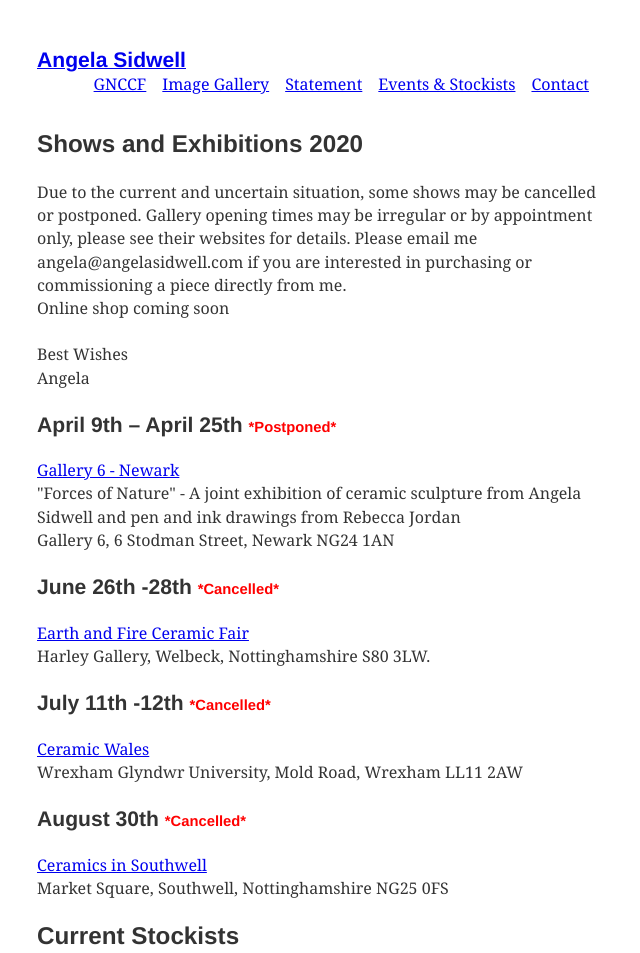
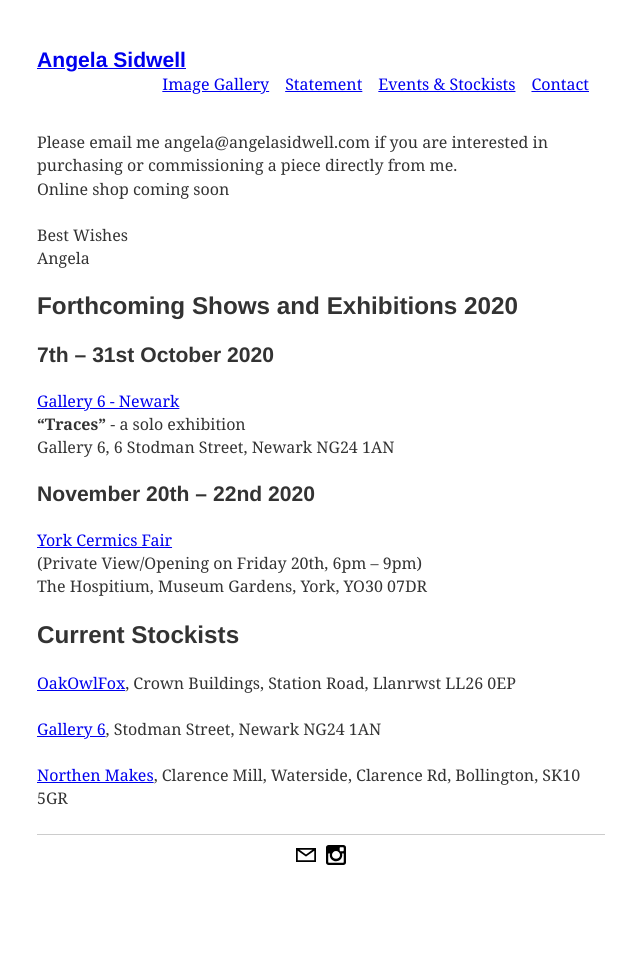
Before and after one commit to chrisfield/angela-sidwell, a Gatsby site: page /events in a window 1280 px wide. Shown: the top 953 px of the page, without its empty margins (319-959 px from the left). After the commit the page ends 924 px from the top, so only its background shows below. Built offline with nearby package versions, Linux system fonts and the light colour scheme; Gatsby itself is replaced by a stand-in of ours.

Commit message:
Update events. Add Northen Makes stockist

```diff
--- a/src/components/layout.js
+++ b/src/components/layout.js
@@ -15,7 +15,6 @@ export default ({ children }) => (
         <h3 style={{ display: `inline` }}>Angela Sidwell</h3>
       </Link>
       <ul style={{ listStyle: `none`, float: `right` }}>
-        <ListLink to="/gnccf">GNCCF</ListLink>
         <ListLink to="/gallery">Image Gallery</ListLink>
         <ListLink to="/statement/">Statement</ListLink>
         <ListLink to="/events">Events & Stockists</ListLink>
--- a/src/pages/events.js
+++ b/src/pages/events.js
@@ -1,12 +1,9 @@
 import React from "react"
 import Layout from "../components/layout"
-import layoutStyles from "../components/layout.module.css"
 
 export default () => (
   <Layout>
-    <h2>Shows and Exhibitions 2020</h2>
     <p>
-      Due to the current and uncertain situation, some shows may be cancelled or postponed. Gallery opening times may be irregular or by appointment only, please see their websites for details.
       Please email me angela@angelasidwell.com if you are interested in purchasing or commissioning a piece directly from me.
       <br />
       Online shop coming soon
@@ -16,48 +13,39 @@ export default () => (
       Angela
     </p>
 
-    <h3>April 9th – April 25th <span className={layoutStyles.red}>*Postponed*</span></h3>
+    <h2>Forthcoming Shows and Exhibitions 2020</h2>
+
+    <h3>7th – 31st October 2020</h3>
     <p>
       <a href="http://gallery6newark.co.uk">
         Gallery 6 - Newark
       </a>
       <br />
-      "Forces of Nature" - A joint exhibition of ceramic sculpture from Angela Sidwell and pen and ink drawings from Rebecca Jordan
+      <strong>“Traces”</strong> - a solo exhibition
       <br />
       Gallery 6, 6 Stodman Street, Newark NG24 1AN
     </p>
 
-    <h3>June 26th -28th <span className={layoutStyles.red}>*Cancelled*</span></h3>
+    <h3>November 20th – 22nd 2020</h3>
     <p>
-      <a href="http://earthandfire.co.uk">
-        Earth and Fire Ceramic Fair
+      <a href="https://yorkceramicsfair.com/">
+        York Cermics Fair
       </a>
       <br />
-      Harley Gallery, Welbeck, Nottinghamshire S80 3LW.
-    </p>
-
-    <h3>July 11th -12th <span className={layoutStyles.red}>*Cancelled*</span></h3>
-    <p>
-      <a href="http://ceramicwales.co.uk">Ceramic Wales</a>
+      (Private View/Opening on Friday 20th, 6pm – 9pm)
       <br />
-      Wrexham Glyndwr University, Mold Road, Wrexham LL11 2AW
-    </p>
-
-    <h3>August 30th <span className={layoutStyles.red}>*Cancelled*</span></h3>
-    <p>
-      <a href="http://ceramicsinsouthwell.org.uk">
-        Ceramics in Southwell
-      </a>
-      <br />
-      Market Square, Southwell, Nottinghamshire NG25 0FS
+      The Hospitium, Museum Gardens, York, YO30 07DR
     </p>
 
     <h2>Current Stockists</h2>
     <p>
-      <a href="http://www.oakowlfox.com">OakOwlFox</a>, Crown Buildings, Station Road, Llanrwst LL26 0EP
+      <a href="https://www.oakowlfox.com">OakOwlFox</a>, Crown Buildings, Station Road, Llanrwst LL26 0EP
     </p>
     <p>
       <a href="http://www.gallery6newark.co.uk/">Gallery 6</a>, Stodman Street, Newark NG24 1AN
     </p>
+    <p>
+      <a href="https://www.northernmakes.com/">Northen Makes</a>, Clarence Mill, Waterside, Clarence Rd, Bollington, SK10 5GR
+    </p>
   </Layout>
 )
--- a/src/pages/index.js
+++ b/src/pages/index.js
@@ -2,15 +2,9 @@ import React from "react"
 import { graphql } from "gatsby"
 import Img from "gatsby-image"
 import Layout from "../components/layout"
-import { Link } from "gatsby"
 
 export default ({ data }) => (
   <Layout>
-      <div style={{ marginBottom: '2em' }}>
-        <div>
-          View/purchase my work at Great Northern Contemporary Craft Fair Online <Link to="/gnccf">here</Link>
-        </div>
-      </div>
       <Img
         fluid={data.file.childImageSharp.fluid}
         alt="fox"
```
